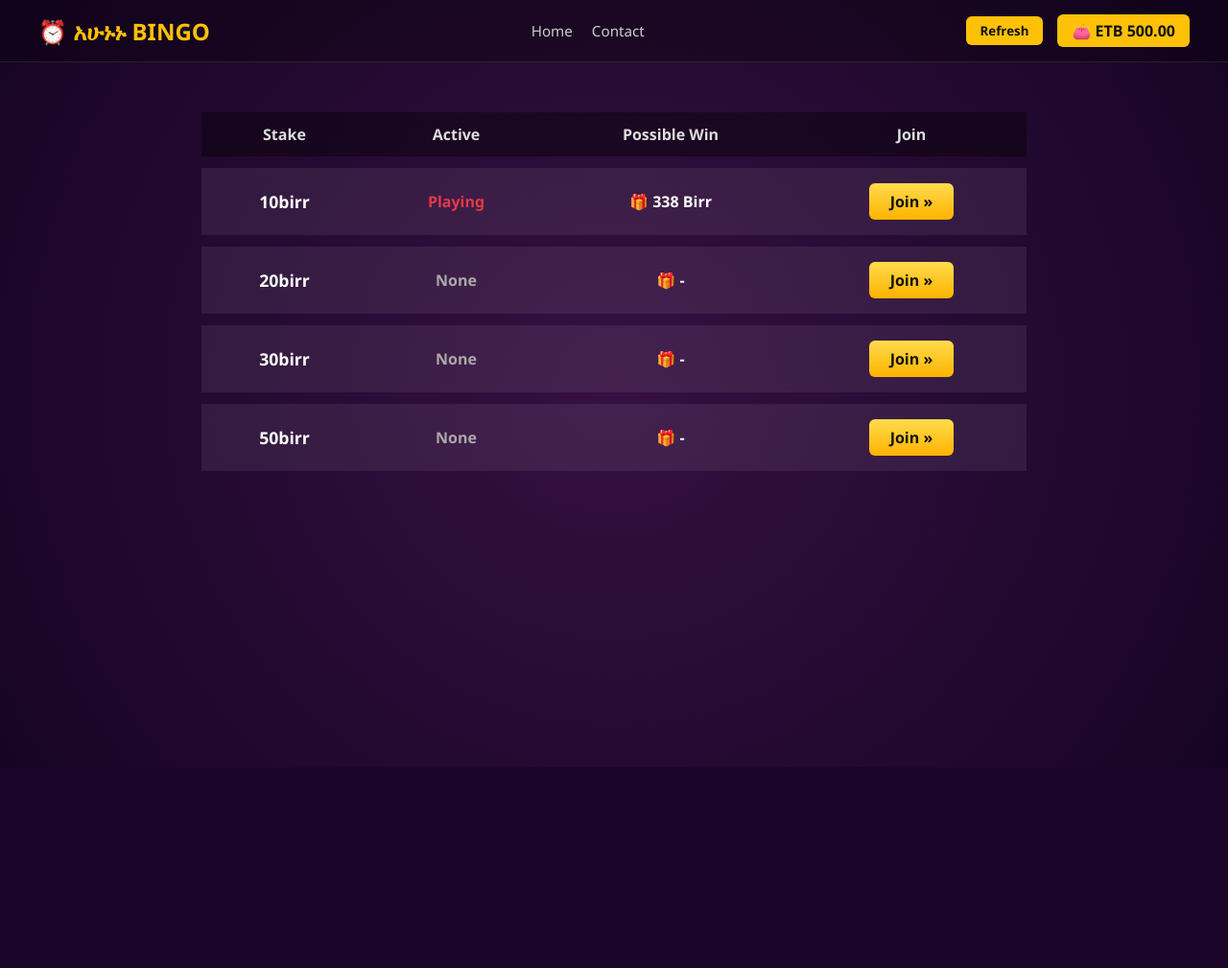
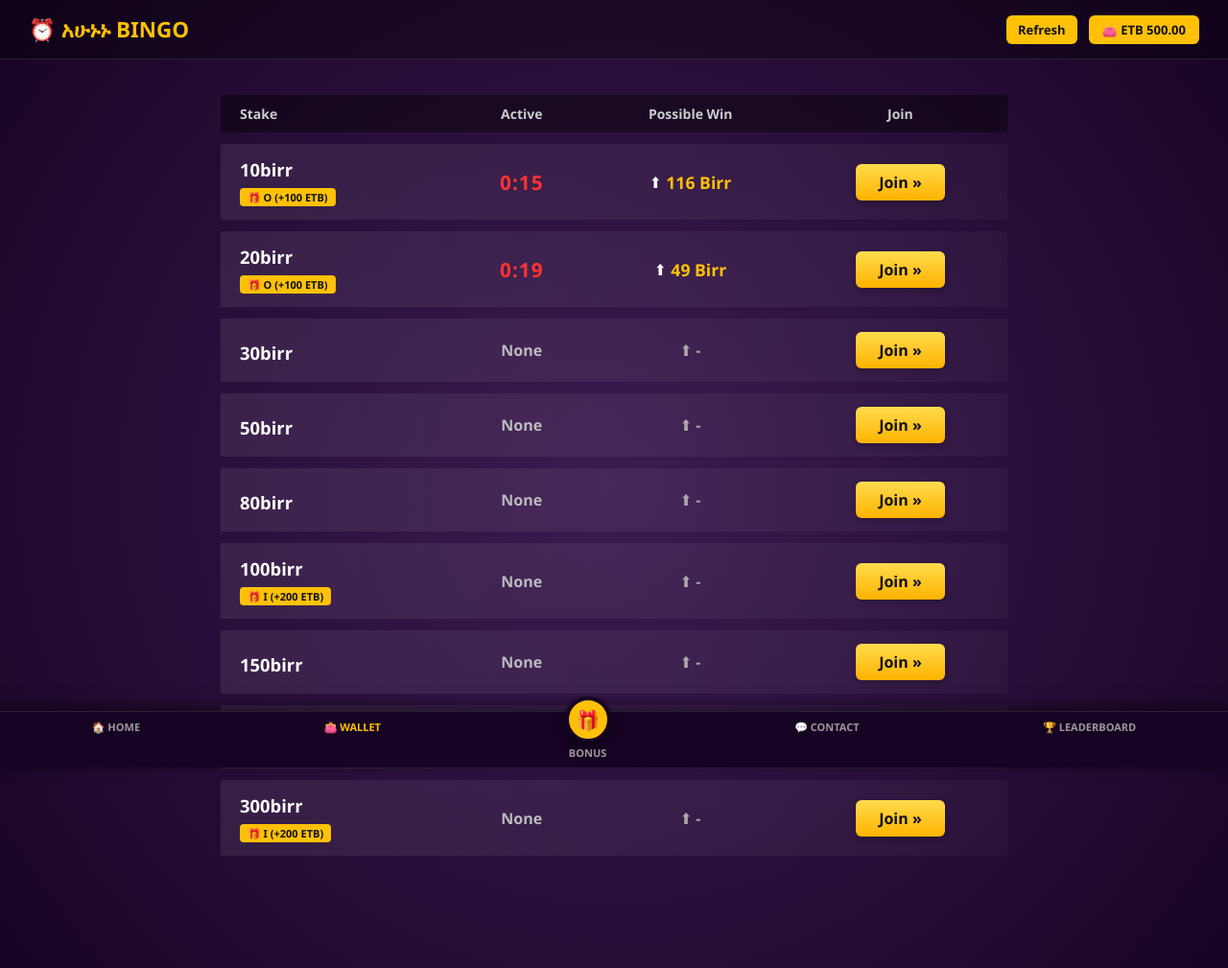
Before and after one commit to wondaferashgetaneh548-byte/bingo-app, a Django app: template templates/bingo/wallet.html in a window 1280 px wide. Shown: the whole page at 96% size. Before the commit the page ends 763 px from the top, so only its background shows below. Run offline with Django 5.2, Linux system fonts and the light colour scheme; the template is opened without the code that fills it, so the values that code supplies are empty.

Commit message:
Update wallet html layout matching the design

```diff
--- a/templates/bingo/wallet.html
+++ b/templates/bingo/wallet.html
@@ -6,32 +6,45 @@
     <title>አሁኑኑ BINGO - Rooms</title>
     <style>
         * { box-sizing: border-box; margin: 0; padding: 0; font-family: 'Segoe UI', Tahoma, Geneva, Verdana, sans-serif; }
-        body { background: radial-gradient(circle at center, #361042 0%, #170424 100%); color: white; min-height: 100vh; }
-        .navbar { display: flex; justify-content: space-between; align-items: center; padding: 15px 40px; background: rgba(0, 0, 0, 0.3); border-bottom: 1px solid rgba(255, 255, 255, 0.1); }
-        .logo { font-size: 1.5rem; font-weight: bold; color: #ffc107; display: flex; align-items: center; gap: 8px; }
-        .nav-links { display: flex; gap: 20px; list-style: none; }
-        .nav-links a { color: #ccc; text-decoration: none; font-size: 0.95rem; }
-        .nav-right { display: flex; gap: 15px; align-items: center; }
-        .btn-refresh { background: #ffc107; color: #111; border: none; padding: 6px 15px; border-radius: 6px; font-weight: bold; cursor: pointer; }
-        .wallet-badge { background: #ffc107; color: #111; padding: 6px 15px; border-radius: 6px; font-weight: bold; text-decoration: none; }
-        .container { max-width: 900px; margin: 40px auto; padding: 0 20px; }
+        body { background: radial-gradient(circle at center, #3d1b52 0%, #170424 100%); color: white; min-height: 100vh; padding-bottom: 80px; }
+
+        .navbar { display: flex; justify-content: space-between; align-items: center; padding: 15px 30px; background: rgba(0, 0, 0, 0.3); border-bottom: 1px solid rgba(255, 255, 255, 0.1); }
+        .logo { font-size: 1.4rem; font-weight: bold; color: #ffc107; display: flex; align-items: center; gap: 8px; }
+        .nav-right { display: flex; gap: 12px; align-items: center; }
+        .btn-refresh { background: #ffc107; color: #111; border: none; padding: 6px 12px; border-radius: 6px; font-weight: bold; cursor: pointer; font-size: 13px; }
+        .wallet-badge { background: #ffc107; color: #111; padding: 6px 14px; border-radius: 6px; font-weight: bold; text-decoration: none; font-size: 13px; }
+
+        .container { max-width: 850px; margin: 25px auto; padding: 0 15px; }
         .rooms-table { width: 100%; border-collapse: separate; border-spacing: 0 12px; }
-        .rooms-table th { padding: 12px 20px; text-align: center; color: #ddd; background: rgba(0, 0, 0, 0.4); }
-        .room-row { background: rgba(255, 255, 255, 0.07); }
-        .room-row td { padding: 16px 20px; text-align: center; font-weight: bold; }
-        .stake-box { font-size: 1.1rem; }
-        .status-playing { color: #e63946; }
-        .status-none { color: #aaa; }
-        .btn-join { display: inline-block; background: linear-gradient(180deg, #ffdb4d 0%, #ffb300 100%); color: #111; text-decoration: none; padding: 8px 22px; border-radius: 6px; font-weight: bold; }
+        .rooms-table th { padding: 10px 15px; text-align: center; color: #ccc; background: rgba(0, 0, 0, 0.4); font-size: 14px; }
+
+        .room-row { background: linear-gradient(90deg, rgba(255,255,255,0.08) 0%, rgba(255,255,255,0.03) 100%); border-radius: 12px; }
+        .room-row td { padding: 14px 15px; text-align: center; vertical-align: middle; }
+
+        .stake-cell { text-align: left !important; padding-left: 20px !important; }
+        .stake-title { font-size: 1.15rem; font-weight: bold; color: #fff; margin-bottom: 4px; }
+
+        .bonus-tag { display: inline-block; background: #ffc107; color: #111; font-size: 11px; font-weight: bold; padding: 2px 8px; border-radius: 4px; }
+
+        .timer-active { color: #ff3333; font-size: 1.3rem; font-weight: 900; letter-spacing: 1px; }
+        .status-none { color: #bbb; font-weight: 600; }
+
+        .win-amount { color: #fff; font-weight: bold; display: flex; align-items: center; justify-content: center; gap: 5px; }
+        .win-amount span { color: #ffc107; font-size: 1.1rem; }
+
+        .btn-join { display: inline-block; background: linear-gradient(180deg, #ffdb4d 0%, #ffb300 100%); color: #111; text-decoration: none; padding: 8px 24px; border-radius: 6px; font-weight: bold; box-shadow: 0 3px 6px rgba(0,0,0,0.2); }
+        .btn-join:hover { background: #ffc107; }
+
+        /* Bottom Navigation Bar */
+        .bottom-nav { position: fixed; bottom: 0; left: 0; width: 100%; background: #170424; border-top: 1px solid rgba(255,255,255,0.1); display: flex; justify-content: space-around; padding: 8px 0; z-index: 1000; box-shadow: 0 -4px 15px rgba(0,0,0,0.5); }
+        .nav-item { color: #999; text-decoration: none; font-size: 11px; font-weight: 600; display: flex; flex-direction: column; align-items: center; gap: 3px; }
+        .nav-item.active { color: #ffc107; }
+        .bonus-btn-wrapper { background: #ffc107; width: 48px; height: 48px; border-radius: 50%; display: flex; justify-content: center; align-items: center; margin-top: -24px; border: 4px solid #170424; color: #111; font-size: 20px; box-shadow: 0 4px 10px rgba(0,0,0,0.5); }
     </style>
 </head>
 <body>
     <div class="navbar">
         <div class="logo">⏰ አሁኑኑ BINGO</div>
-        <ul class="nav-links">
-            <li><a href="#">Home</a></li>
-            <li><a href="#">Contact</a></li>
-        </ul>
         <div class="nav-right">
             <button class="btn-refresh" onclick="location.reload()">Refresh</button>
             <a href="#" class="wallet-badge">👛 ETB {{ user.wallet.balance|default:"500.00" }}</a>
@@ -42,39 +55,99 @@
         <table class="rooms-table">
             <thead>
                 <tr>
-                    <th>Stake</th>
+                    <th style="text-align: left; padding-left: 20px;">Stake</th>
                     <th>Active</th>
                     <th>Possible Win</th>
                     <th>Join</th>
                 </tr>
             </thead>
             <tbody>
+                <!-- 10 Birr -->
                 <tr class="room-row">
-                    <td><div class="stake-box">10birr</div></td>
-                    <td class="status-playing">Playing</td>
-                    <td>🎁 338 Birr</td>
+                    <td class="stake-cell">
+                        <div class="stake-title">10birr</div>
+                        <span class="bonus-tag">🎁 O (+100 ETB)</span>
+                    </td>
+                    <td><div class="timer-active">0:15</div></td>
+                    <td><div class="win-amount">⬆ <span>116 Birr</span></div></td>
                     <td><a href="{% url 'bingo:room_detail' stake=10 %}" class="btn-join">Join »</a></td>
                 </tr>
+                <!-- 20 Birr -->
                 <tr class="room-row">
-                    <td><div class="stake-box">20birr</div></td>
-                    <td class="status-none">None</td>
-                    <td>🎁 -</td>
+                    <td class="stake-cell">
+                        <div class="stake-title">20birr</div>
+                        <span class="bonus-tag">🎁 O (+100 ETB)</span>
+                    </td>
+                    <td><div class="timer-active">0:19</div></td>
+                    <td><div class="win-amount">⬆ <span>49 Birr</span></div></td>
                     <td><a href="{% url 'bingo:room_detail' stake=20 %}" class="btn-join">Join »</a></td>
                 </tr>
+                <!-- 30 Birr -->
                 <tr class="room-row">
-                    <td><div class="stake-box">30birr</div></td>
+                    <td class="stake-cell"><div class="stake-title" style="margin-top:8px;">30birr</div></td>
                     <td class="status-none">None</td>
-                    <td>🎁 -</td>
+                    <td><div class="win-amount" style="color:#aaa;">⬆ -</div></td>
                     <td><a href="{% url 'bingo:room_detail' stake=30 %}" class="btn-join">Join »</a></td>
                 </tr>
+                <!-- 50 Birr -->
                 <tr class="room-row">
-                    <td><div class="stake-box">50birr</div></td>
+                    <td class="stake-cell"><div class="stake-title" style="margin-top:8px;">50birr</div></td>
                     <td class="status-none">None</td>
-                    <td>🎁 -</td>
+                    <td><div class="win-amount" style="color:#aaa;">⬆ -</div></td>
                     <td><a href="{% url 'bingo:room_detail' stake=50 %}" class="btn-join">Join »</a></td>
+                </tr>
+                <!-- 80 Birr -->
+                <tr class="room-row">
+                    <td class="stake-cell"><div class="stake-title" style="margin-top:8px;">80birr</div></td>
+                    <td class="status-none">None</td>
+                    <td><div class="win-amount" style="color:#aaa;">⬆ -</div></td>
+                    <td><a href="{% url 'bingo:room_detail' stake=80 %}" class="btn-join">Join »</a></td>
+                </tr>
+                <!-- 100 Birr -->
+                <tr class="room-row">
+                    <td class="stake-cell">
+                        <div class="stake-title">100birr</div>
+                        <span class="bonus-tag">🎁 I (+200 ETB)</span>
+                    </td>
+                    <td class="status-none">None</td>
+                    <td><div class="win-amount" style="color:#aaa;">⬆ -</div></td>
+                    <td><a href="{% url 'bingo:room_detail' stake=100 %}" class="btn-join">Join »</a></td>
+                </tr>
+                <!-- 150 Birr -->
+                <tr class="room-row">
+                    <td class="stake-cell"><div class="stake-title" style="margin-top:8px;">150birr</div></td>
+                    <td class="status-none">None</td>
+                    <td><div class="win-amount" style="color:#aaa;">⬆ -</div></td>
+                    <td><a href="{% url 'bingo:room_detail' stake=150 %}" class="btn-join">Join »</a></td>
+                </tr>
+                <!-- 200 Birr -->
+                <tr class="room-row">
+                    <td class="stake-cell"><div class="stake-title" style="margin-top:8px;">200birr</div></td>
+                    <td class="status-none">None</td>
+                    <td><div class="win-amount" style="color:#aaa;">⬆ -</div></td>
+                    <td><a href="{% url 'bingo:room_detail' stake=200 %}" class="btn-join">Join »</a></td>
+                </tr>
+                <!-- 300 Birr -->
+                <tr class="room-row">
+                    <td class="stake-cell">
+                        <div class="stake-title">300birr</div>
+                        <span class="bonus-tag">🎁 I (+200 ETB)</span>
+                    </td>
+                    <td class="status-none">None</td>
+                    <td><div class="win-amount" style="color:#aaa;">⬆ -</div></td>
+                    <td><a href="{% url 'bingo:room_detail' stake=300 %}" class="btn-join">Join »</a></td>
                 </tr>
             </tbody>
         </table>
     </div>
+
+    <!-- Bottom Navigation Bar -->
+    <div class="bottom-nav">
+        <a href="#" class="nav-item">🏠 HOME</a>
+        <a href="#" class="nav-item active">👛 WALLET</a>
+        <a href="#" class="nav-item"><div class="bonus-btn-wrapper">🎁</div> BONUS</a>
+        <a href="#" class="nav-item">💬 CONTACT</a>
+        <a href="#" class="nav-item">🏆 LEADERBOARD</a>
+    </div>
 </body>
 </html>
```
